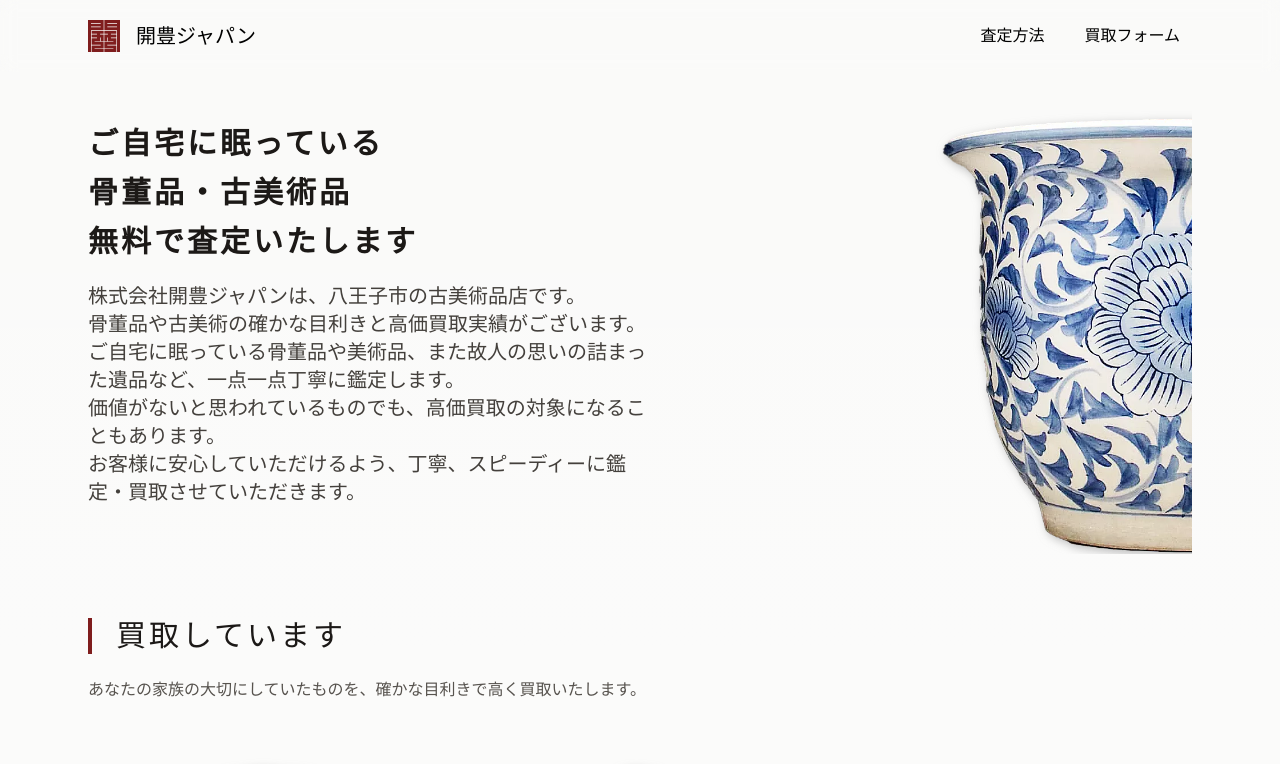
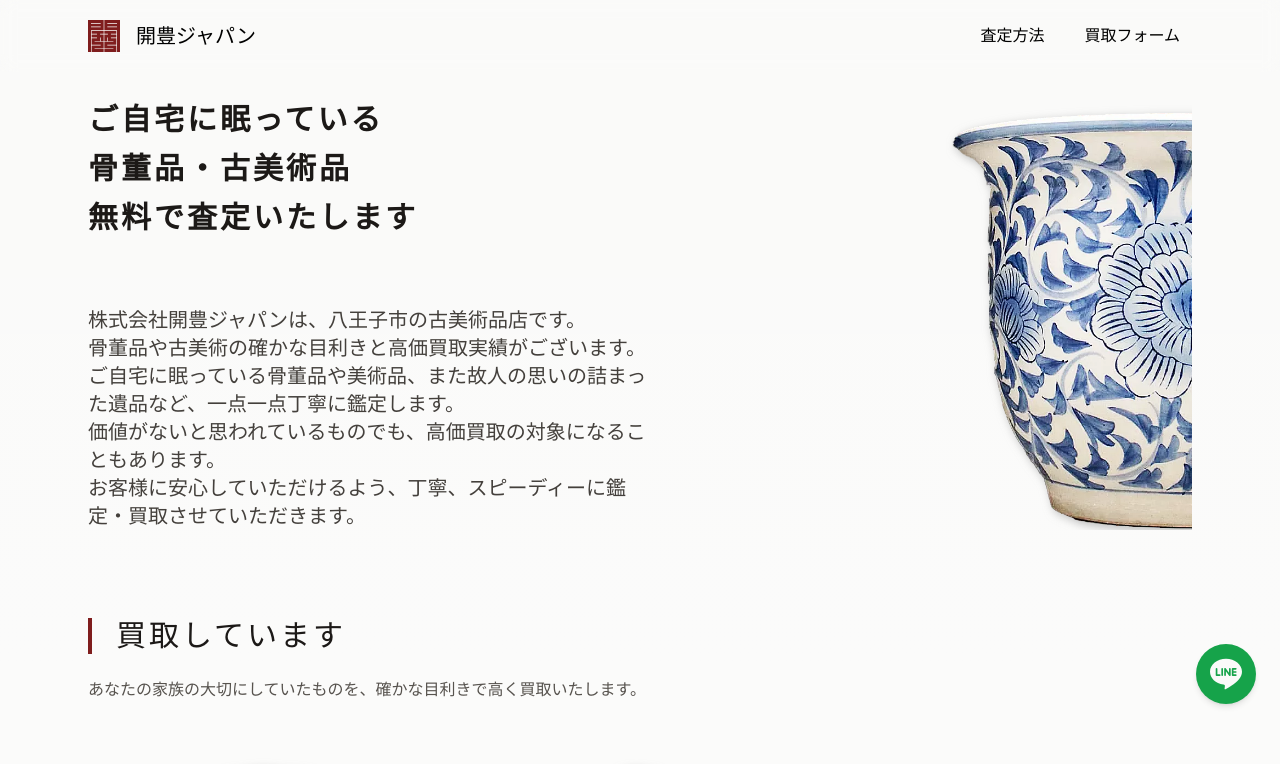
Before and after one commit to staff-kaihojpn/hp-kaiho, a Next.js app: page / in a window 1280 px wide. Shown: the top 764 px of the page. Built offline with nearby package versions, Linux system fonts and the light colour scheme; no server answers; a web font is replaced by a local one.

Commit message:
add: crisp chat

```diff
--- /dev/null
+++ b/app/_components/BUtton.tsx
@@ -0,0 +1,17 @@
+import classNames from "classnames"
+import { IconType } from "react-icons"
+import Link from "next/link"
+
+export type FloatingButtonProps = {
+  href: string;
+  icon: IconType;
+  className?: string;
+}
+
+export function FloatingButton({href, icon:Icon, className}: FloatingButtonProps) {
+  return (
+    <Link href={href} className={classNames("block rounded-full w-[60px] aspect-square cursor-pointer shadow-md ", className)}>
+      <Icon className="w-8 h-full m-auto"/>
+    </Link>
+  )
+}
--- /dev/null
+++ b/app/_components/CrispChat.tsx
@@ -0,0 +1,13 @@
+"use client"
+
+import { useEffect } from "react";
+import { Crisp } from "crisp-sdk-web"
+
+const CrispChat = () => {
+  useEffect(() => {
+    Crisp.configure(process.env.NEXT_PUBLIC_CRISP_WEBSITE_ID!);
+  });
+  return null;
+}
+
+export default CrispChat;
--- a/app/_components/Footer.tsx
+++ b/app/_components/Footer.tsx
@@ -1,8 +1,9 @@
 import classNames from 'classnames'
-import Image from 'next/image'
 import { BottomNav, ListNav } from './Nav'
 import Link from 'next/link'
 import Logo from '@/public/logo.svg'
+import { FloatingButton } from './BUtton'
+import {SiLine} from 'react-icons/si'
 
 export type FooterProps = {
   className?:string,
@@ -27,6 +28,7 @@ export default function Footer({className, children}: FooterProps) {
 
       </div>
       <BottomNav className='md:hidden fixed bottom-0 left-0 z-50 w-full '/>
+      <FloatingButton href="/" icon={SiLine} className='hidden md:block fixed bottom-24 right-6 z-50 text-stone-50 bg-green-600 ' />
     </footer>
   )
 }
--- a/app/_components/Header.tsx
+++ b/app/_components/Header.tsx
@@ -13,13 +13,13 @@ export type HeaderProps = {
 export default function Header({className, children}: HeaderProps) {
   return (
     <header className={classNames(" z-20 backdrop-blur", className)}>
-      <div className='flex justify-between items-center max-w-6xl mx-auto py-4 px-6'>
+      <div className='flex justify-center md:justify-between items-center max-w-6xl mx-auto py-4 px-6'>
         <Link href='/' aria-label='to home' className='flex items-center' >
           <Logo className={"fill-red-900 mr-4"} width={32} height={32} />
           <h1 className='text-xl'>開豊ジャパン</h1>
         </Link>
 
-        <ListNav />
+        <ListNav className='hidden md:block' />
       </div>
 
     </header>
--- a/app/_components/Section.tsx
+++ b/app/_components/Section.tsx
@@ -42,16 +42,16 @@ export function HeroSection() {
   }
   return (
     <div className={classNames('w-full')}>
-      <section className='px-6 mx-auto max-w-6xl'>
-        <div className='relative py-12 flex flex-col whitespace-pre-wrap overflow-hidden'>
+      <section className='p-6 mx-auto max-w-6xl'>
+        <div className='relative flex flex-col whitespace-pre-wrap overflow-hidden'>
           {heading.title &&
-            <h2 className='text-3xl md:max-w-xl text-center md:text-left tracking-widest leading-relaxed font-bold text-stone-900'>{heading.title}</h2>
+            <h2 className='text-3xl md:max-w-xl text-center md:text-left tracking-widest leading-relaxed font-bold text-stone-900 mb-8'>{heading.title}</h2>
           }
-          <div className='mx-auto md:absolute md:bottom-0 md:-right-[250px] md:-z-10'>
-            <Image className='transition-filter-shadow filter-shadow-md hover:filter-shadow-lg' src={'/hero_1.webp'} width={500} height={500} style={{objectFit:'contain'}} alt={'logo image'} />
+          <div className='mx-auto md:absolute md:bottom-0 md:-right-[240px] md:-z-10'>
+            <Image className='transition-filter-shadow filter-shadow-md hover:filter-shadow-lg' src={'/hero_1.webp'} width={480} height={480} style={{objectFit:'contain'}} alt={'logo image'} />
           </div>
           {heading.description &&
-            <p className='md:text-xl md:max-w-xl text-stone-700 mt-4'>{heading.description}</p>
+            <p className='md:text-xl md:max-w-xl text-stone-700 mt-8'>{heading.description}</p>
           }
 
         </div>
@@ -127,8 +127,8 @@ export function ReviewSection() {
     description:''
   }
   const reviews = [
-    {title:'骨董品の買取', description:'骨董品の買取をお願いしました。思い出の品でしたが、思ったよりも高く買い取っていただけました。', rating:4.5, author:'30代・男性'},
-    {title:'骨董品の買取', description:'骨董品の買取をお願いしました。思い出の品でしたが、思ったよりも高く買い取っていただけました。', rating:5, author:'40代・女性'}
+    {title:'亡くなった父の遺品整理の際に利用しました', description:'亡くなった父が、集めていた骨董品の処分に困り、とりあえず鑑定してもらうため、開豊ジャパンさんに査定をお願いしました。 父の思い入れのある骨董品を一つ一つ丁寧に鑑定していただき、親身に相談にも乗っていただき大変心強かったです。', rating:4.5, author:'30代・男性'},
+    {title:'量も多かったので、 まずは「LINE査定」してもらいました。', description:'実家の蔵の整理で、大量に出てきた古い品々があり、価値もわからなかったため、開豊ジャパンさんの「LINE査定」を利用しました。写真を撮って送るだけで、 簡単に査定判断をしてもらえ手間も少なく助かりました。また思っていた以上の買取額で驚いています。', rating:5, author:'40代・女性'}
   ]
   return (
     <Section {...heading}>
--- a/app/layout.tsx
+++ b/app/layout.tsx
@@ -4,6 +4,7 @@ import { Inter, Yuji_Syuku } from 'next/font/google'
 import Header from './_components/Header'
 import Footer from './_components/Footer'
 import classNames from 'classnames'
+import dynamic from 'next/dynamic'
 
 const inter = Inter({ subsets: ['latin'] })
 
@@ -20,13 +21,12 @@ export const metadata: Metadata = {
   viewport:"width=device-width, initial-scale=1.0"
 }
 
-export default function RootLayout({
-  children,
-}: {
-  children: React.ReactNode
-}) {
+export default function RootLayout({children}: { children: React.ReactNode }) {
+  const CrispChat = dynamic(() => import('./_components/CrispChat'))
+
   return (
     <html lang="ja" className={classNames([yuji_syuku.variable])}>
+      <CrispChat />
       <body className={classNames(/*[inter.className]*/)}>
         <Header className='sticky top-0'/>
         <div className="h-full mb-auto">
--- a/package.json
+++ b/package.json
@@ -18,6 +18,7 @@
     "@types/react-dom": "18.2.7",
     "autoprefixer": "10.4.15",
     "classnames": "^2.3.2",
+    "crisp-sdk-web": "^1.0.21",
     "eslint": "8.49.0",
     "eslint-config-next": "13.4.19",
     "next": "13.4.19",
```
Also changed, not shown: 2 other files (tests, documents, lock files or other folders).
